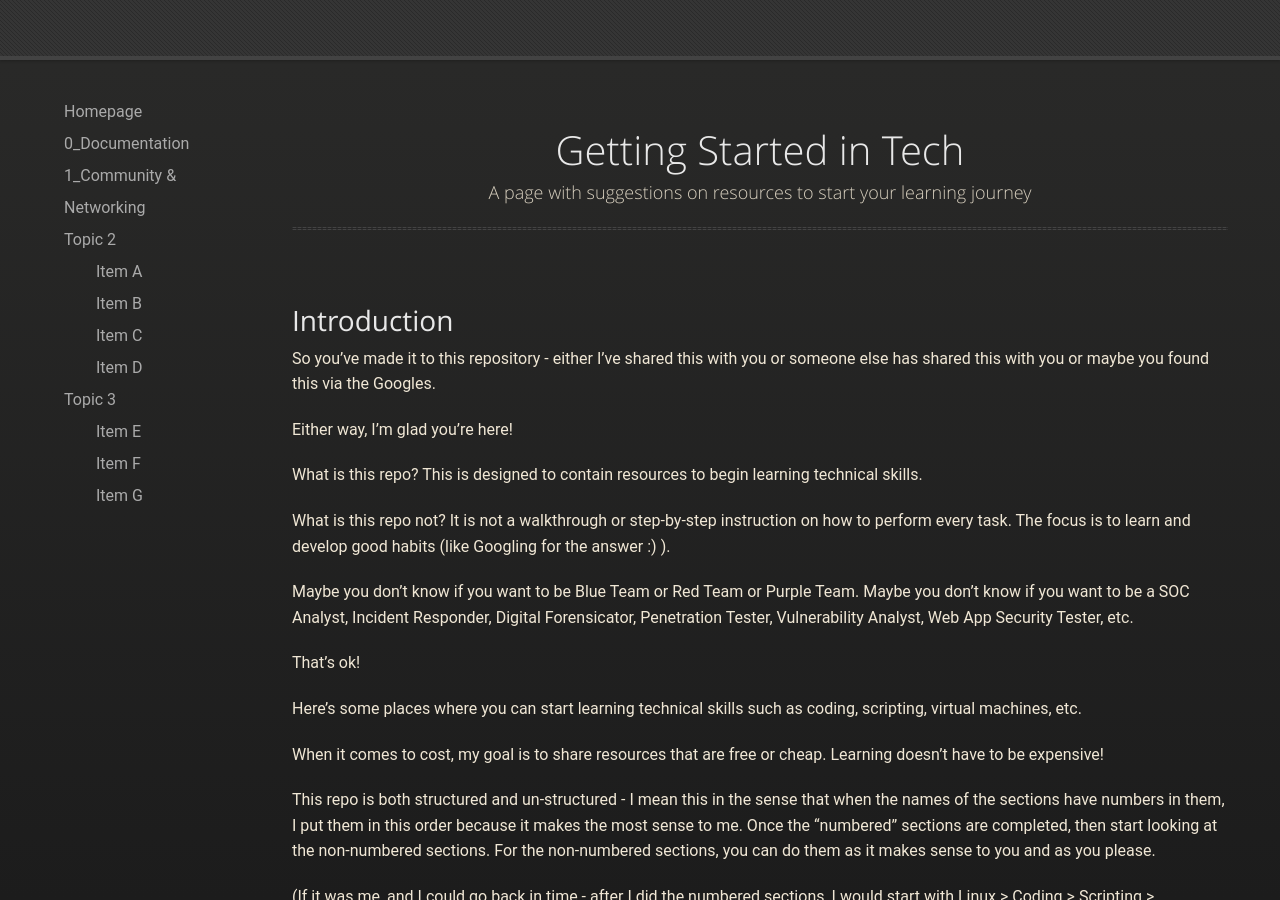
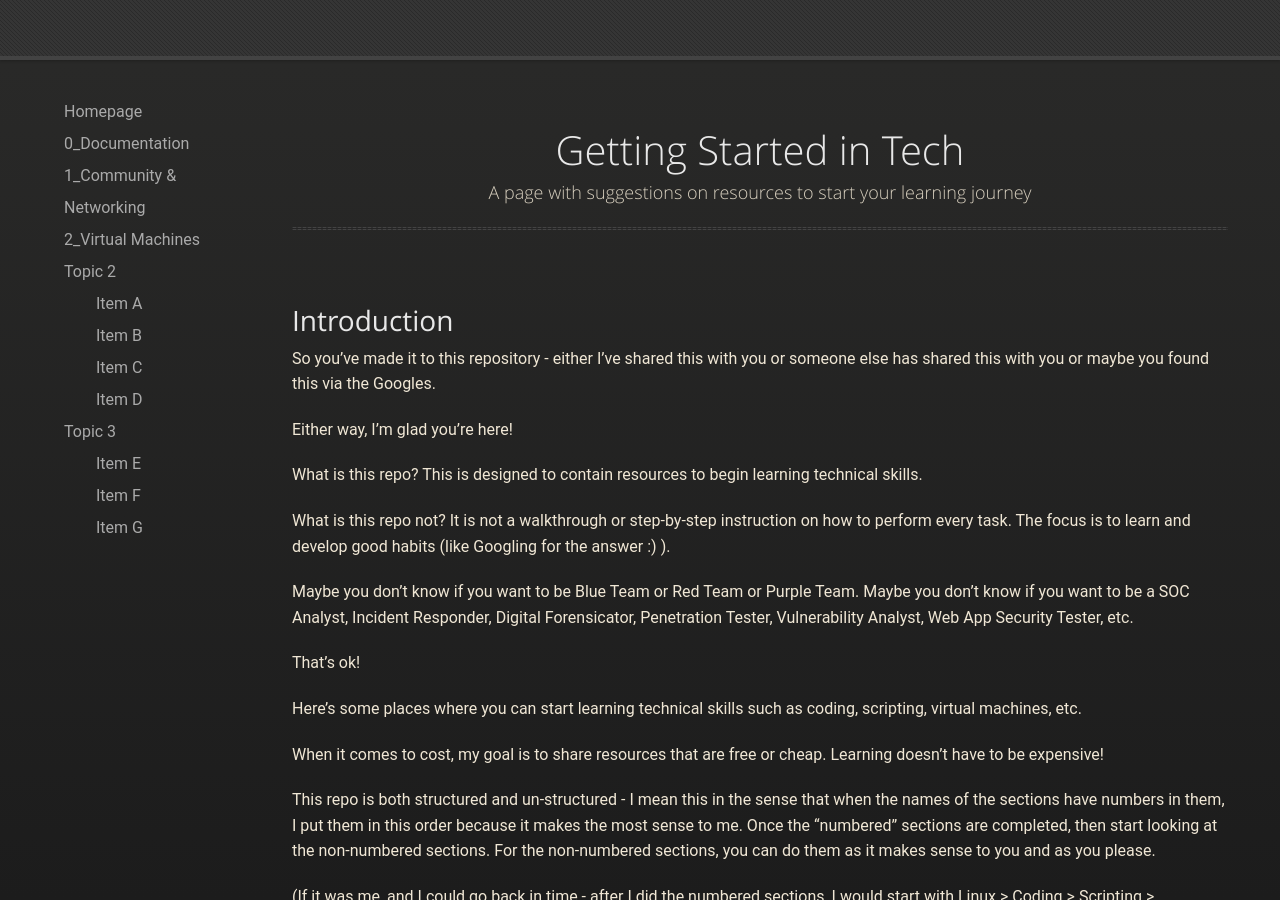
Before and after one commit to marknakamura/getting-started-in-tech, a Jekyll site: the page built from index.md, in a window 1280 px wide and 900 px high. Built offline with Jekyll 4.4.1, drawn with Linux system fonts in a browser that asks for light colours; our own code applies the rules of GitHub Pages for plain Markdown files.

Commit message:
Update default.html

```diff
--- a/_layouts/default.html
+++ b/_layouts/default.html
@@ -23,7 +23,8 @@
       <ul>
         <li><a href="index.html">Homepage</a></li>
         <li><a href="0_Documentation.html">0_Documentation</a></li>
-        <li><a href="1_Community-Networking.md">1_Community & Networking</a></li>
+        <li><a href="1_Community-Networking.html">1_Community & Networking</a></li>
+        <li><a href="2_Virtual-Machines.html">2_Virtual Machines</a></li>
         <li>
           <a href="#topic2">Topic 2</a>
           <ul>
```
